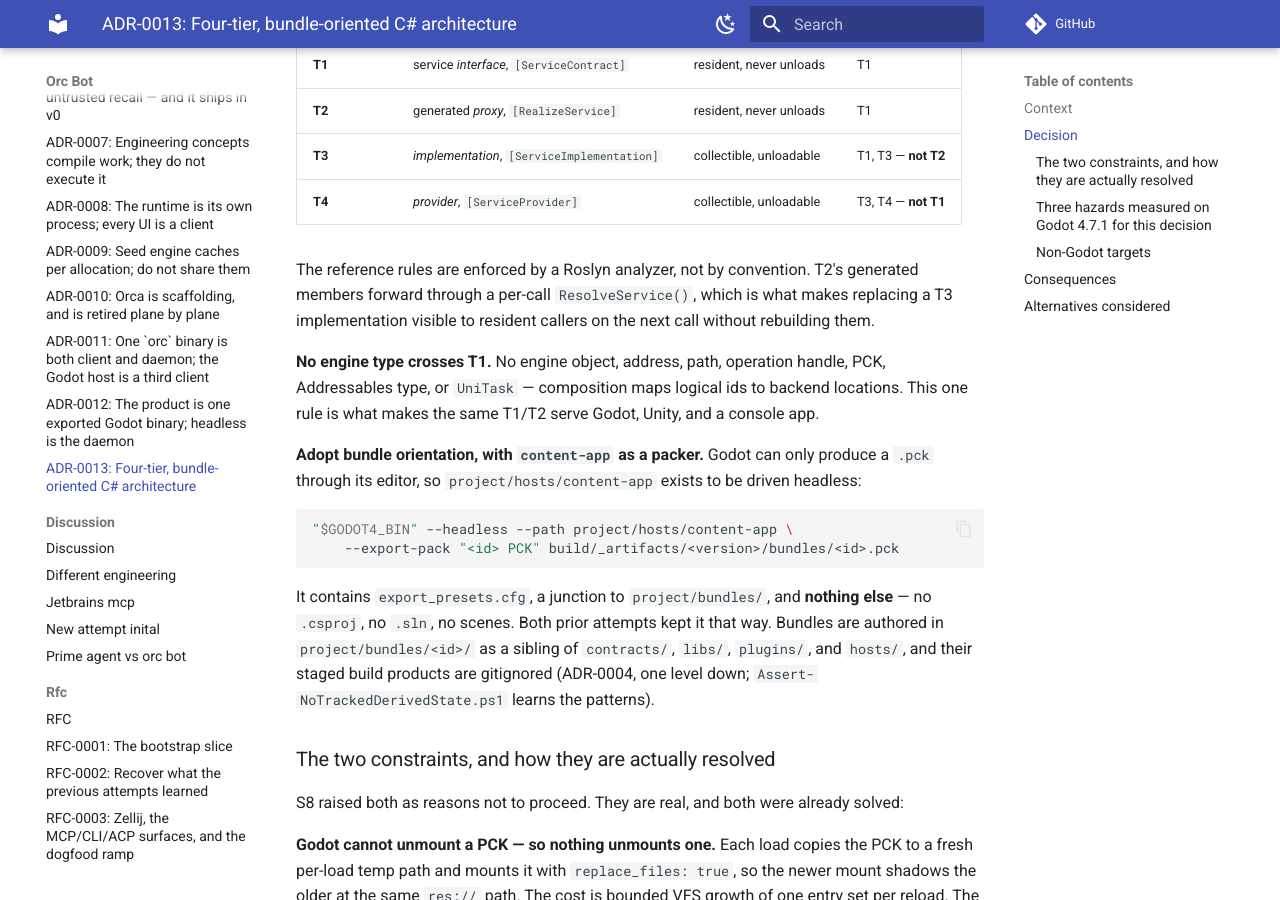
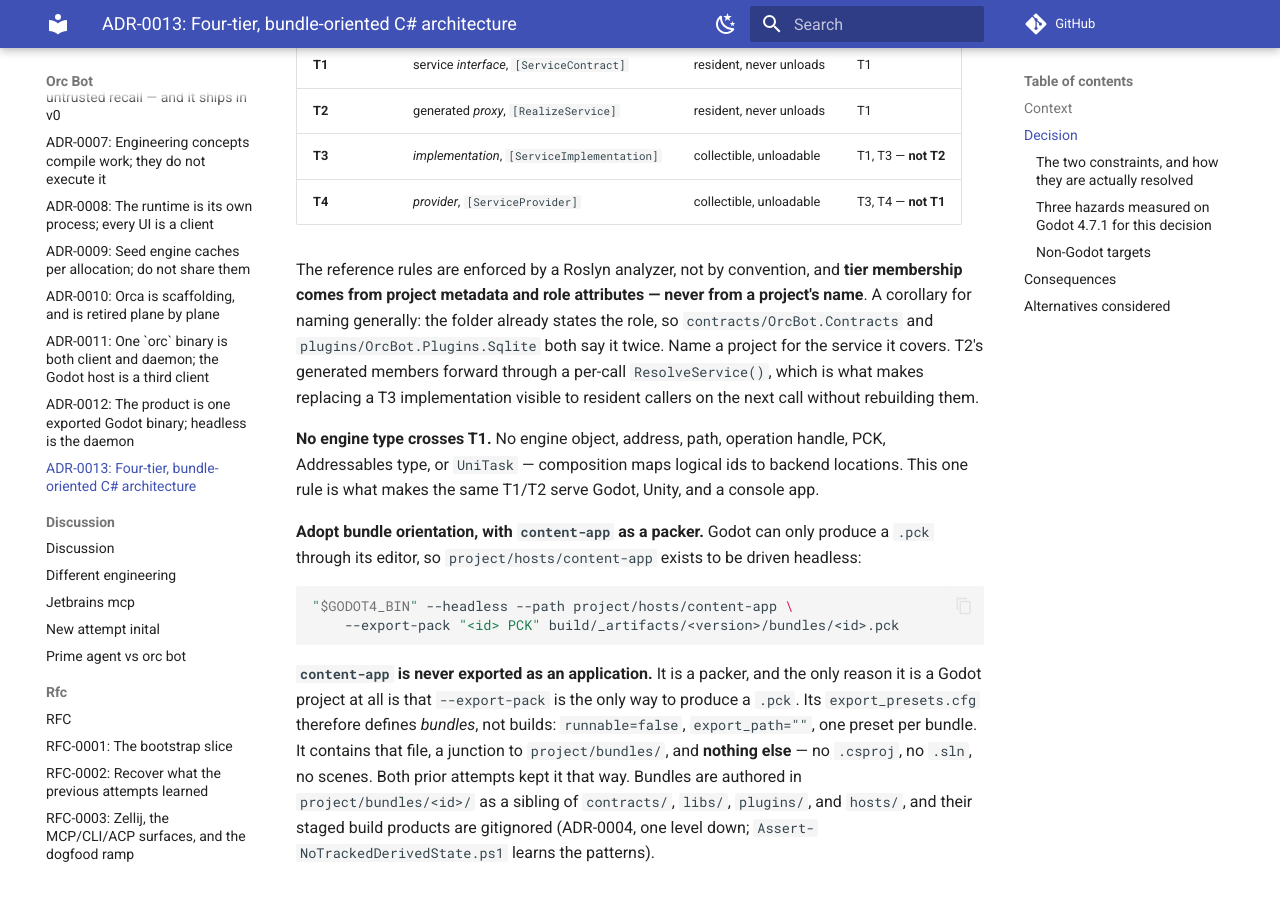
Before and after one commit to GiantCroissant-Lunar/orc-bot-hub, an MkDocs documentation site: the page built from docs/adr/0013-four-tier-bundle-oriented-csharp-architecture.md, in a window 1280 px wide and 900 px high, scrolled down 1458 px. Built offline with MkDocs 1.6.1 and Material for MkDocs 9.7.7, drawn with Linux system fonts in a browser that asks for light colours; comment, search, counter and statistics services are not loaded.

Commit message:
docs: content-app is a packer, and names must not repeat their folder
ADR-0013 said content-app 'contains export_presets.cfg'. Correct, but it read as
though content-app is a host that gets exported. It is not, and never will be --
it is a packer, and the only reason it is a Godot project at all is that
--export-pack is the only way to produce a .pck. Its presets define bundles, not
builds: runnable=false, export_path="".

Also states the naming corollary of a rule the ADR already contained. Tier
membership comes from project metadata and role attributes, never from a name --
so the name is free to say something useful, and the folder already says the
role. contracts/OrcBot.Contracts and plugins/OrcBot.Plugins.Sqlite both say it
twice.

Co-Authored-By: Claude Opus 5 <noreply@anthropic.com>

````diff
--- a/docs/adr/0013-four-tier-bundle-oriented-csharp-architecture.md
+++ b/docs/adr/0013-four-tier-bundle-oriented-csharp-architecture.md
@@ -52,7 +52,11 @@ working version.
 | **T3** | *implementation*, `[ServiceImplementation]` | collectible, unloadable | T1, T3 — **not T2** |
 | **T4** | *provider*, `[ServiceProvider]` | collectible, unloadable | T3, T4 — **not T1** |
 
-The reference rules are enforced by a Roslyn analyzer, not by convention. T2's
+The reference rules are enforced by a Roslyn analyzer, not by convention, and
+**tier membership comes from project metadata and role attributes — never from a
+project's name**. A corollary for naming generally: the folder already states the
+role, so `contracts/OrcBot.Contracts` and `plugins/OrcBot.Plugins.Sqlite` both say
+it twice. Name a project for the service it covers. T2's
 generated members forward through a per-call `ResolveService()`, which is what
 makes replacing a T3 implementation visible to resident callers on the next call
 without rebuilding them.
@@ -71,8 +75,12 @@ driven headless:
     --export-pack "<id> PCK" build/_artifacts/<version>/bundles/<id>.pck
 ```
 
-It contains `export_presets.cfg`, a junction to `project/bundles/`, and **nothing
-else** — no `.csproj`, no `.sln`, no scenes. Both prior attempts kept it that way.
+**`content-app` is never exported as an application.** It is a packer, and the
+only reason it is a Godot project at all is that `--export-pack` is the only way
+to produce a `.pck`. Its `export_presets.cfg` therefore defines *bundles*, not
+builds: `runnable=false`, `export_path=""`, one preset per bundle. It contains
+that file, a junction to `project/bundles/`, and **nothing else** — no `.csproj`,
+no `.sln`, no scenes. Both prior attempts kept it that way.
 Bundles are authored in `project/bundles/<id>/` as a sibling of `contracts/`,
 `libs/`, `plugins/`, and `hosts/`, and their staged build products are gitignored
 (ADR-0004, one level down; `Assert-NoTrackedDerivedState.ps1` learns the patterns).
````
